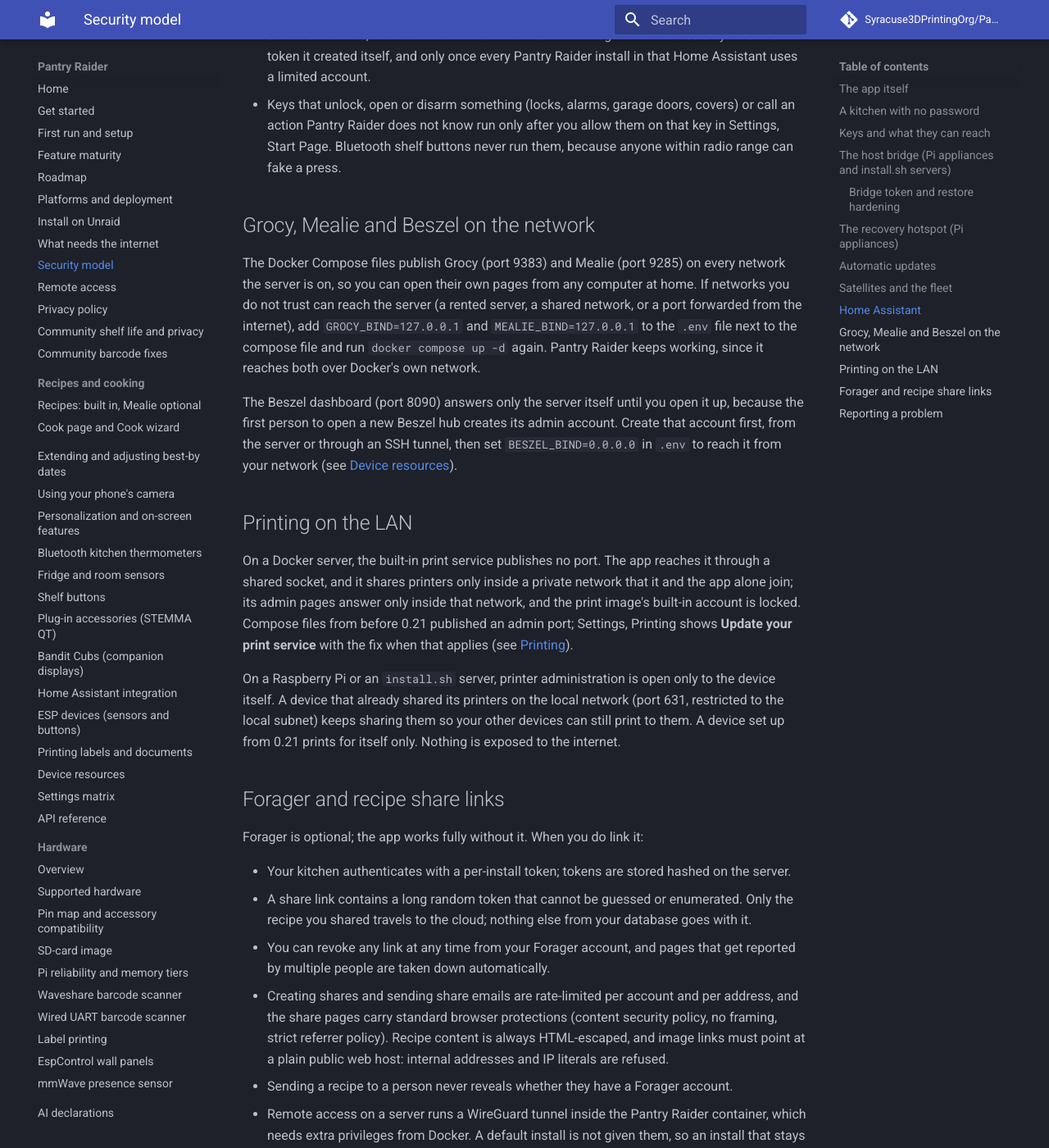
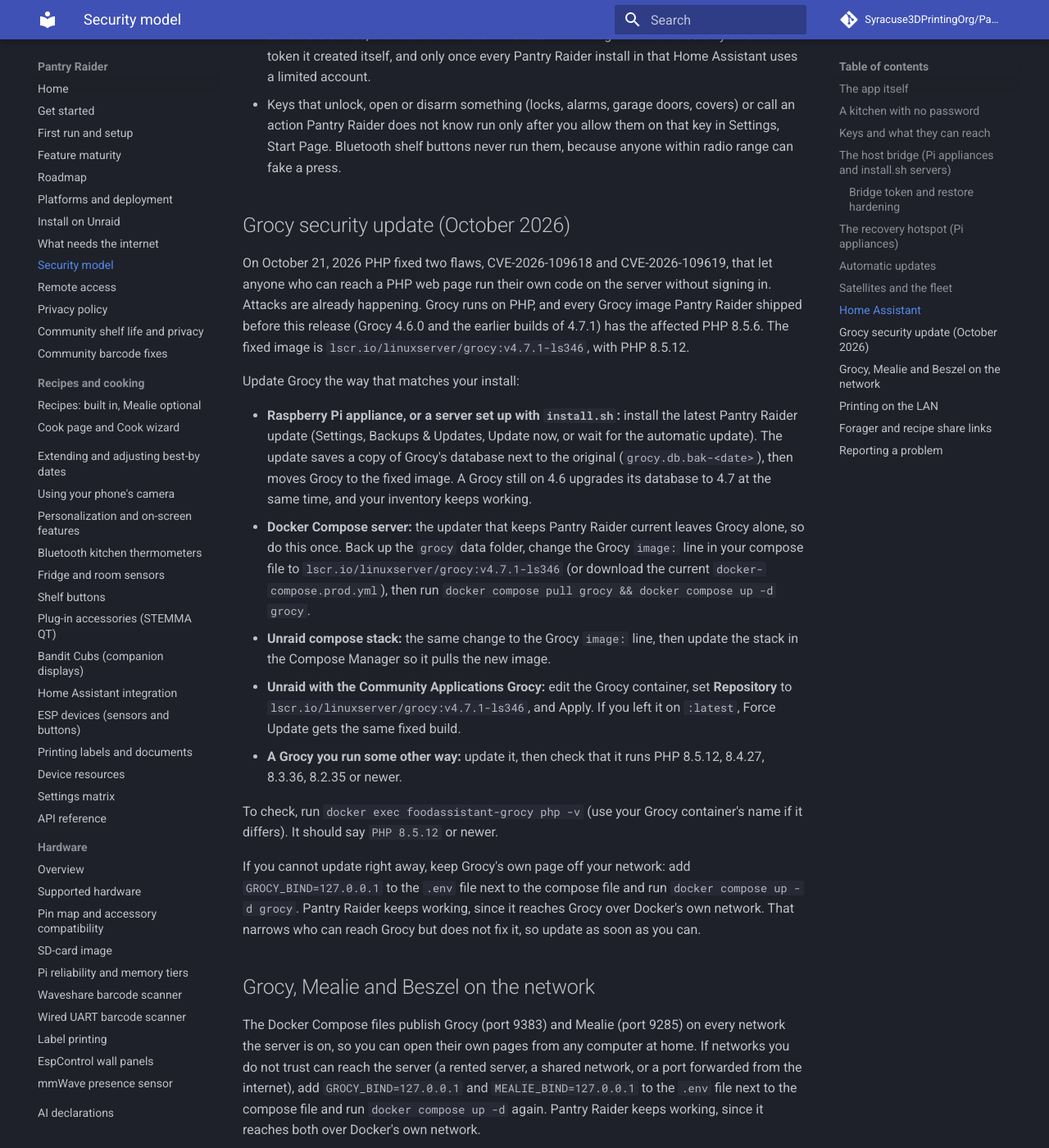
Before and after one commit to HackingAllYT/PantryRaider, an MkDocs documentation site: the page built from docs/security.md, in a window 1280 px wide and 1400 px high, scrolled down 8268 px. Shown: the whole window at 82% size. Built offline with MkDocs 1.6.1 and Material for MkDocs 9.7.7, drawn with Linux system fonts in a browser that asks for light colours; comment, search, counter and statistics services are not loaded.

Commit message:
Pantry Raider 0.21.130
Pantry Raider is a self-hosted food inventory and spoilage tracker built
on Grocy, with optional Mealie for recipes and meal planning and local
or cloud AI for photo-based scanning. It runs on a Raspberry Pi
appliance or any Docker host, with an optional kiosk display and Stream
Deck control, and an optional Forager cloud companion for remote access
and hosted AI.

This tree contains the FastAPI service, the Forager cloud companion,
Raspberry Pi provisioning, Home Assistant integration, and the docs.

```diff
--- a/docker-compose.prod.yml
+++ b/docker-compose.prod.yml
@@ -107,7 +107,10 @@
     # own. Grocy upgrades its database on first start and cannot go back to 4.6
     # on the same data, so back up before the move. Before the next bump, check
     # that version's config-dist.php the same way.
-    image: lscr.io/linuxserver/grocy:4.7.1
+    # The tag names a LinuxServer build, not just the Grocy release, because
+    # the build carries PHP: ls346 is the first with PHP 8.5.12, which fixes
+    # CVE-2026-109618 and CVE-2026-109619.
+    image: lscr.io/linuxserver/grocy:v4.7.1-ls346
     container_name: foodassistant-grocy
     profiles: ["with-grocy"]
     environment:
--- a/docker-compose.yml
+++ b/docker-compose.yml
@@ -80,7 +80,10 @@
     # own. Grocy upgrades its database on first start and cannot go back to 4.6
     # on the same data, so back up before the move. Before the next bump, check
     # that version's config-dist.php the same way.
-    image: lscr.io/linuxserver/grocy:4.7.1
+    # The tag names a LinuxServer build, not just the Grocy release, because
+    # the build carries PHP: ls346 is the first with PHP 8.5.12, which fixes
+    # CVE-2026-109618 and CVE-2026-109619.
+    image: lscr.io/linuxserver/grocy:v4.7.1-ls346
     container_name: foodassistant-grocy
     profiles: ["with-grocy"]
     environment:
--- a/docs/security.md
+++ b/docs/security.md
@@ -353,6 +353,46 @@
   allow them on that key in Settings, Start Page. Bluetooth shelf buttons
   never run them, because anyone within radio range can fake a press.
 
+## Grocy security update (October 2026)
+
+On October 21, 2026 PHP fixed two flaws, CVE-2026-109618 and CVE-2026-109619,
+that let anyone who can reach a PHP web page run their own code on the server
+without signing in. Attacks are already happening. Grocy runs on PHP, and
+every Grocy image Pantry Raider shipped before this release (Grocy 4.6.0 and
+the earlier builds of 4.7.1) has the affected PHP 8.5.6. The fixed image is
+`lscr.io/linuxserver/grocy:v4.7.1-ls346`, with PHP 8.5.12.
+
+Update Grocy the way that matches your install:
+
+- **Raspberry Pi appliance, or a server set up with `install.sh`:** install the
+  latest Pantry Raider update (Settings, Backups & Updates, Update now, or wait
+  for the automatic update). The update saves a copy of Grocy's database next
+  to the original (`grocy.db.bak-<date>`), then moves Grocy to the fixed image.
+  A Grocy still on 4.6 upgrades its database to 4.7 at the same time, and your
+  inventory keeps working.
+- **Docker Compose server:** the updater that keeps Pantry Raider current
+  leaves Grocy alone, so do this once. Back up the `grocy` data folder, change
+  the Grocy `image:` line in your compose file to
+  `lscr.io/linuxserver/grocy:v4.7.1-ls346` (or download the current
+  `docker-compose.prod.yml`), then run
+  `docker compose pull grocy && docker compose up -d grocy`.
+- **Unraid compose stack:** the same change to the Grocy `image:` line, then
+  update the stack in the Compose Manager so it pulls the new image.
+- **Unraid with the Community Applications Grocy:** edit the Grocy container,
+  set **Repository** to `lscr.io/linuxserver/grocy:v4.7.1-ls346`, and Apply.
+  If you left it on `:latest`, Force Update gets the same fixed build.
+- **A Grocy you run some other way:** update it, then check that it runs PHP
+  8.5.12, 8.4.27, 8.3.36, 8.2.35 or newer.
+
+To check, run `docker exec foodassistant-grocy php -v` (use your Grocy
+container's name if it differs). It should say `PHP 8.5.12` or newer.
+
+If you cannot update right away, keep Grocy's own page off your network:
+add `GROCY_BIND=127.0.0.1` to the `.env` file next to the compose file and run
+`docker compose up -d grocy`. Pantry Raider keeps working, since it reaches
+Grocy over Docker's own network. That narrows who can reach Grocy but does not
+fix it, so update as soon as you can.
+
 ## Grocy, Mealie and Beszel on the network
 
 The Docker Compose files publish Grocy (port 9383) and Mealie (port 9285) on
```
Also changed, not shown: CHANGELOG.md (+5 -0 lines), README.md (+9 -1 lines), docs/platforms.md (+1 -1 lines), docs/unraid.md (+1 -1 lines), 11 other files.
